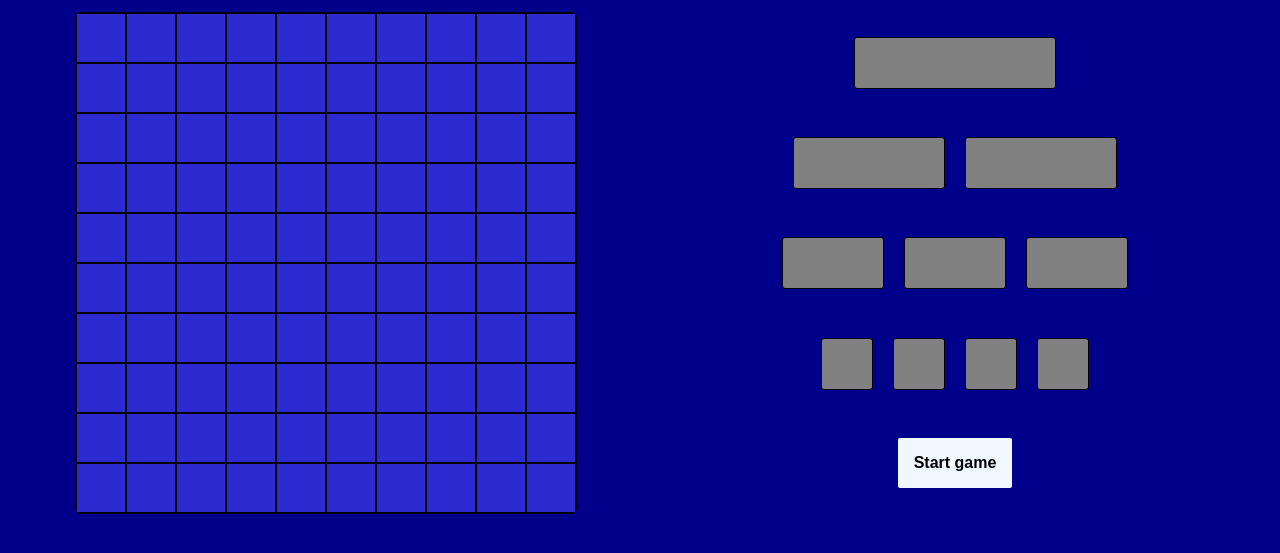
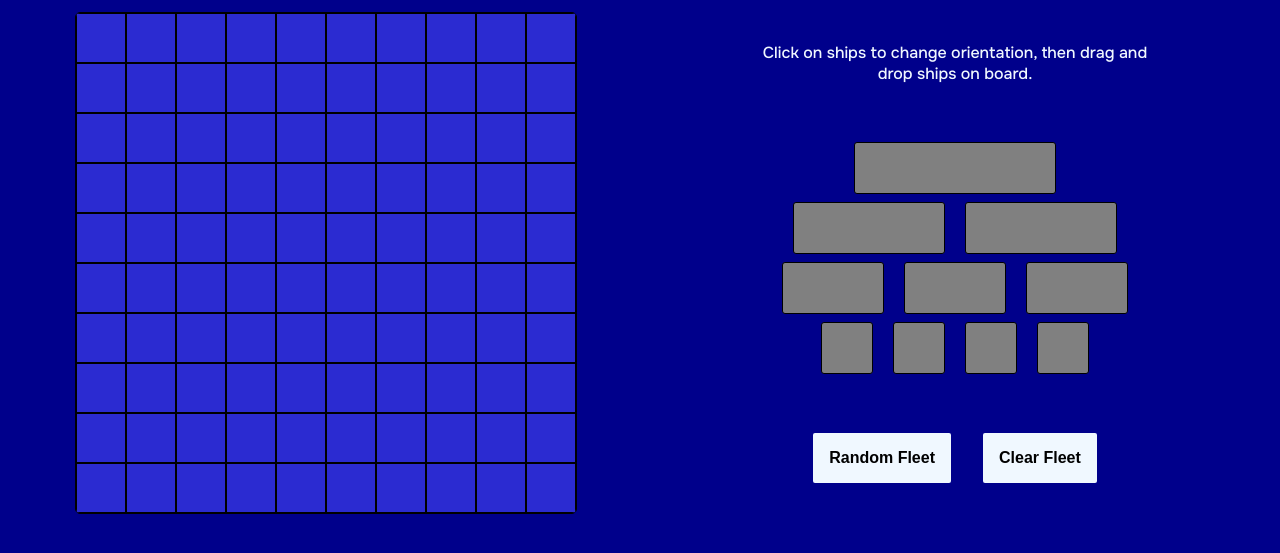
Before and after one commit to dave-forbes/battleship, a website built with webpack: page dist/index.html in a window 1280 px wide. Shown: the part 205-758 px from the top of the page. Built offline with nearby package versions, Linux system fonts and the light colour scheme.

Commit message:
added clear fleet button and changed instructions to single p tag

```diff
--- a/dist/index.html
+++ b/dist/index.html
@@ -24,6 +24,8 @@
     <div class="place-ships">
       <h1>Place your ships</h1>
       <div class="place-ships-container">
+        <p>Click on ships to change orientation, then drag and drop ships on board.</p>
+        <div class="ship-container">
         <div class="four-cell-ships">
           <div class="four cell ship" id="four-cell-ship" data-size="4" draggable="true"></div>
         </div>
@@ -42,7 +44,11 @@
           <div class="one cell ship" data-size="1" id="one-cell-ship-3" draggable="true"></div>
           <div class="one cell ship" data-size="1" id="one-cell-ship-4" draggable="true"></div>
         </div>
-        <button>Start game</button>
+      </div>
+        <div class="buttons">
+          <button id="random-fleet">Random Fleet</button>
+          <button id="clear-fleet">Clear Fleet</button>
+        </div>
       </div>
     </div>
   </div>
```
